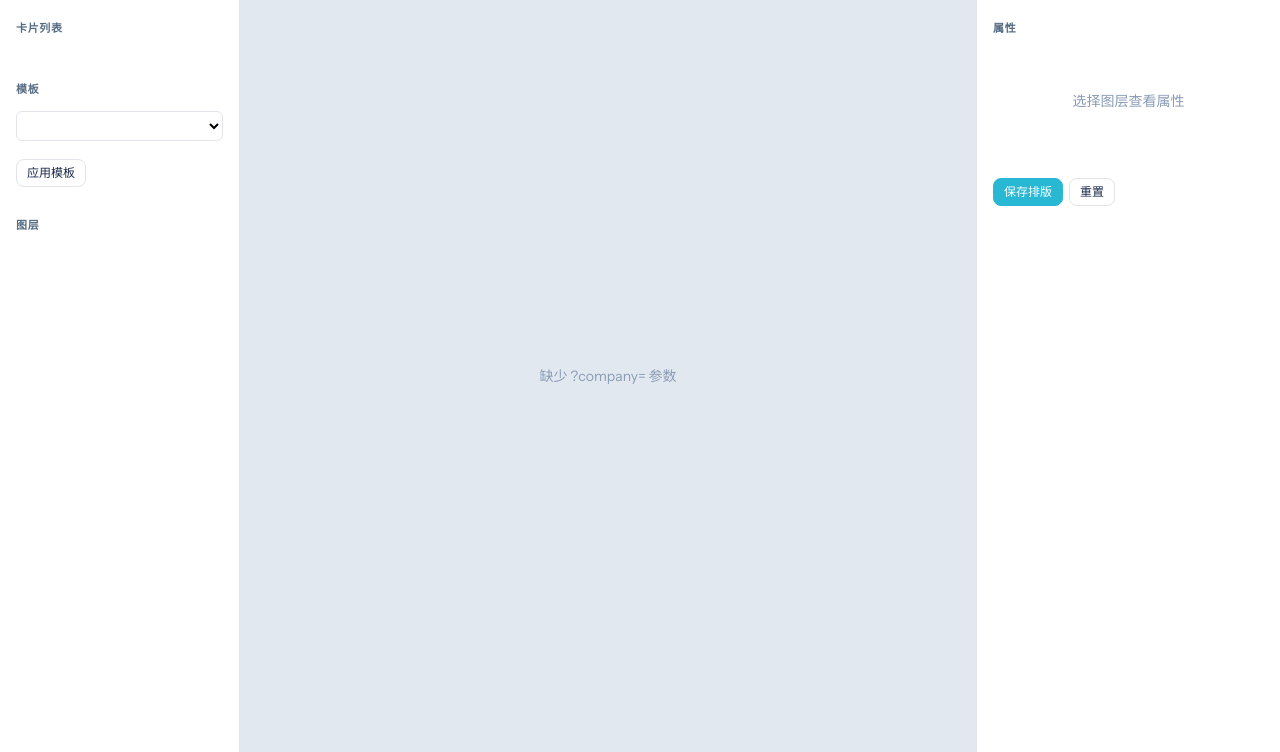
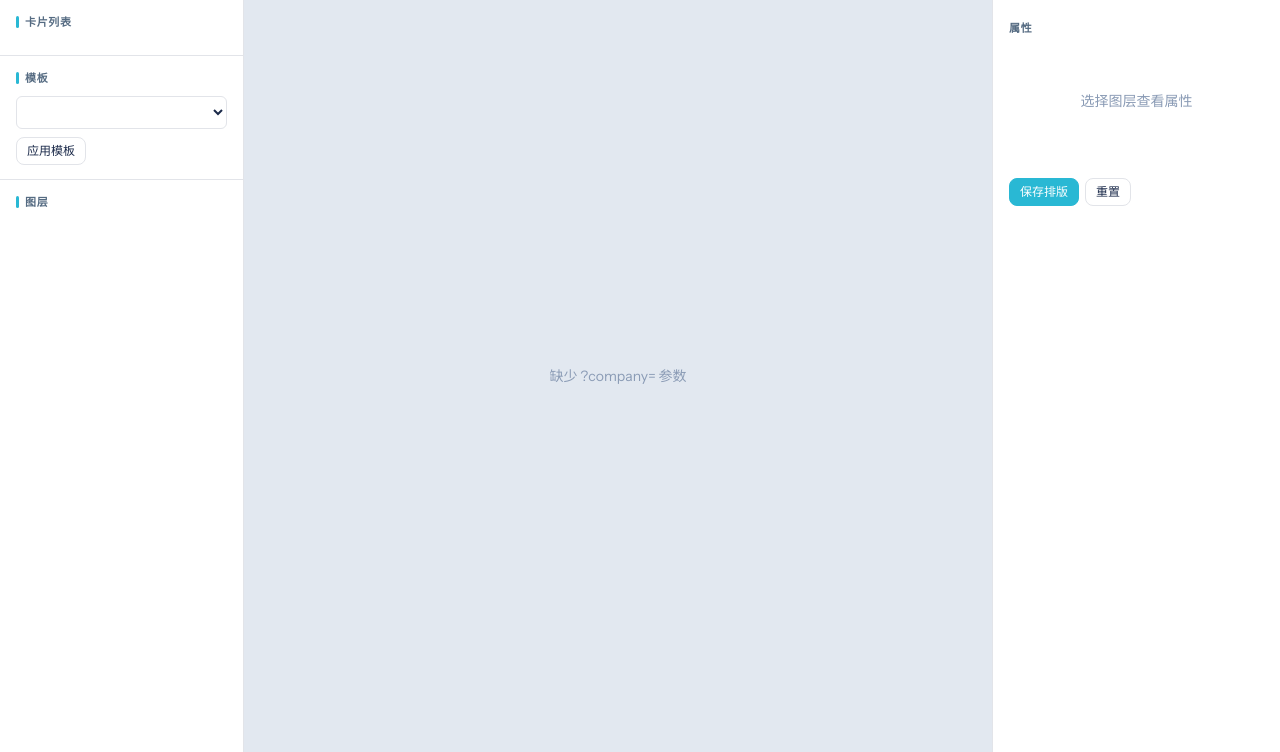
Before and after one commit to zbwnrepyd/GZHv2, a Flask app: page /layout in a window 1280 px wide. Shown: the part 48-800 px from the top of the page. Run offline with Flask 3, Linux system fonts and the light colour scheme; lists and menus that the app fills with data are empty; some libraries are stand-ins or nearby versions.

Commit message:
feat: layout sidebar redesign + template maker edit support
Layout sidebar:
- Card list: cyan accent headers, card items with index badges,
  item count badges, active state with cyan border
- Template selector: styled dropdown with focus ring
- Layer list: color-coded dots (text=cyan, image=green, shape=purple),
  role badges, active state
- Property panel: grouped sections with headers

Template maker:
- init() now async: loads existing template when ?template_id=xxx
  present in URL (pre-populates canvas, background, regions)
- save() uses PATCH for existing templates, POST for new
- _isEditing flag tracks whether editing existing or creating new

```diff
--- a/webapp/static/js/layout/layout-app.js
+++ b/webapp/static/js/layout/layout-app.js
@@ -73,13 +73,14 @@ const LayoutApp = {
   _renderCardList() {
     const el = document.getElementById('card-list');
     el.innerHTML = this._cards.map(c => `
-      <div class="card-item" data-card-id="${c.card_id}" id="card-item-${c.card_id}">
-        <span class="idx">${c.card_index}</span>
-        <span>${this._esc(c.card_title)}</span>
+      <div class="layout-card-item" data-card-id="${c.card_id}" id="card-item-${c.card_id}">
+        <span class="layout-card-idx">${c.card_index}</span>
+        <span class="layout-card-title">${this._esc(c.card_title)}</span>
+        <span class="layout-card-badge">${(c.items || []).length}项</span>
       </div>
     `).join('');
 
-    el.querySelectorAll('.card-item').forEach(item => {
+    el.querySelectorAll('.layout-card-item').forEach(item => {
       item.addEventListener('click', () => this._selectCard(item.dataset.cardId));
     });
   },
@@ -95,7 +96,7 @@ const LayoutApp = {
     this._activeCardId = cardId;
     this._activeCard = this._cards.find(c => c.card_id === cardId);
     this._layoutOverrides = JSON.parse(JSON.stringify(this._activeCard?.layout?.overrides || {}));
-    document.querySelectorAll('.card-item').forEach(el =>
+    document.querySelectorAll('.layout-card-item').forEach(el =>
       el.classList.toggle('active', el.dataset.cardId === cardId));
 
     // 同步模板 select
@@ -186,10 +187,10 @@ const LayoutApp = {
     const template = this._effectiveTemplate();
     const regions = template.regions || [];
     el.innerHTML = regions.map((r, i) => `
-      <div class="layer-item" style="padding:2px 0;cursor:pointer;display:flex;gap:6px;align-items:center" data-region-id="${r.id}">
-        <span style="width:8px;height:8px;border-radius:2px;background:${r.type==='text'?'#29B8D4':r.type==='image'?'#81C784':'#999'}"></span>
-        <span>${this._esc(r.id)}</span>
-        <span style="color:var(--ink-muted);margin-left:auto">${r.role || ''}</span>
+      <div class="layer-item" data-region-id="${r.id}">
+        <span class="layer-dot" style="background:${r.type==='text'?'#29B8D4':r.type==='image'?'#81C784':'#C4B5FD'}"></span>
+        <span class="layer-name">${this._esc(r.id)}</span>
+        <span class="layer-role">${r.role || r.type || ''}</span>
       </div>
     `).join('');
 
@@ -197,8 +198,8 @@ const LayoutApp = {
       item.addEventListener('click', () => {
         this._activeRegionId = item.dataset.regionId;
         this._selectRegion(item.dataset.regionId);
-        item.style.fontWeight = '600';
-        setTimeout(() => { item.style.fontWeight = ''; }, 1000);
+        document.querySelectorAll('.layer-item').forEach(li => li.classList.remove('active'));
+        item.classList.add('active');
       });
     });
   },
--- a/webapp/templates/layout.html
+++ b/webapp/templates/layout.html
@@ -11,14 +11,105 @@
 <link href="https://fonts.googleapis.com/css2?family=IBM+Plex+Mono:wght@500;700&family=Instrument+Sans:wght@400;500;600&family=Noto+Sans+SC:wght@400;700;900&display=swap" rel="stylesheet">
 <link rel="stylesheet" href="/static/css/gzh2-base.css">
 <style>
-  /* 排版页面特有微调 */
-  .panel-left { width: 240px; }
+  /* 排版页面 */
+  .panel-left { width: 244px; padding: 0; gap: 0; }
+  .panel-right { width: 288px; }
+
+  /* ── 左栏区块 ── */
+  .layout-section {
+    padding: 14px 16px;
+    border-bottom: 1px solid var(--border);
+  }
+  .layout-section:last-child { border-bottom: none; }
+
+  .layout-section-header {
+    display: flex; align-items: center; justify-content: space-between;
+    margin-bottom: 10px;
+  }
+  .layout-section-title {
+    font-size: 11px; font-weight: 700; color: var(--text-muted);
+    text-transform: uppercase; letter-spacing: 0.06em;
+    display: flex; align-items: center; gap: 6px;
+  }
+  .layout-section-title::before {
+    content: ''; width: 3px; height: 12px; border-radius: 2px;
+    background: var(--cyan); display: inline-block;
+  }
+
+  /* ── 卡片列表 ── */
+  .layout-card-item {
+    display: flex; align-items: center; gap: 8px;
+    padding: 8px 10px; margin-bottom: 2px; border-radius: 6px;
+    cursor: pointer; font-size: 13px; border: 1px solid transparent;
+    transition: background .12s, border-color .12s;
+  }
+  .layout-card-item:hover { background: rgba(41,184,212,.05); border-color: rgba(41,184,212,.15); }
+  .layout-card-item.active {
+    background: rgba(41,184,212,.1); border-color: var(--cyan);
+    font-weight: 600;
+  }
+  .layout-card-idx {
+    width: 22px; height: 22px; border-radius: 5px;
+    background: var(--navy); color: var(--white);
+    font-size: 10px; font-weight: 700;
+    display: flex; align-items: center; justify-content: center;
+    flex-shrink: 0;
+  }
+  .layout-card-title { flex: 1; overflow: hidden; text-overflow: ellipsis; white-space: nowrap; }
+  .layout-card-badge {
+    font-size: 9px; padding: 1px 5px; border-radius: 999px;
+    background: var(--surface-2); color: var(--text-muted);
+    flex-shrink: 0;
+  }
+
+  /* ── 模板选择 ── */
+  .layout-template-select {
+    width: 100%; padding: 7px 8px; font-size: 12px;
+    border: 1px solid var(--border); border-radius: 6px;
+    background: var(--surface-1); color: var(--text);
+    cursor: pointer;
+    transition: border-color .12s;
+  }
+  .layout-template-select:focus { outline: none; border-color: var(--cyan); }
+
+  /* ── 图层列表 ── */
+  .layer-item {
+    display: flex; align-items: center; gap: 8px;
+    padding: 6px 10px; margin-bottom: 1px; border-radius: 5px;
+    cursor: pointer; font-size: 12px; border: 1px solid transparent;
+    transition: background .12s, border-color .12s;
+  }
+  .layer-item:hover { background: rgba(41,184,212,.05); }
+  .layer-item.active {
+    background: rgba(41,184,212,.1); border-color: rgba(41,184,212,.25);
+    font-weight: 600;
+  }
+  .layer-dot {
+    width: 8px; height: 8px; border-radius: 2px; flex-shrink: 0;
+    border: 1px solid rgba(0,0,0,.1);
+  }
+  .layer-name { flex: 1; overflow: hidden; text-overflow: ellipsis; white-space: nowrap; }
+  .layer-role {
+    font-size: 9px; padding: 1px 5px; border-radius: 999px;
+    background: var(--surface-2); color: var(--text-muted);
+    text-transform: uppercase; flex-shrink: 0;
+  }
+
+  /* ── Canvas 预览区 ── */
   .canvas-stage iframe { pointer-events: none; }
-  .layer-item { display: flex; align-items: center; gap: 6px; padding: 3px 8px; border-radius: 4px; cursor: pointer; font-size: 12px; }
-  .layer-item:hover { background: rgba(41,184,212,0.06); }
-  .layer-dot { width: 8px; height: 8px; border-radius: 2px; flex-shrink: 0; }
+
+  /* ── 属性面板 ── */
   .prop-row { display: flex; gap: 6px; }
   .prop-row label { flex: 1; }
+  .prop-group {
+    margin-bottom: 12px; padding-bottom: 12px;
+    border-bottom: 1px solid var(--border);
+  }
+  .prop-group:last-child { border-bottom: none; margin-bottom: 0; }
+  .prop-group-title {
+    font-size: 11px; font-weight: 700; color: var(--text-muted);
+    text-transform: uppercase; letter-spacing: .04em; margin-bottom: 8px;
+  }
 </style>
 </head>
 <body data-od-id="page-layout">
@@ -37,17 +128,29 @@
 <div class="main-layout" data-od-id="layout-main">
   <!-- 左：卡片列表 + 模板选择 + 图层 -->
   <aside class="panel panel-left" data-od-id="layout-left">
-    <div class="section-title">卡片列表</div>
-    <div id="card-list"></div>
-
-    <div class="section-title" style="margin-top:16px">模板</div>
-    <select id="template-select"></select>
-    <div class="btn-row">
-      <button class="btn btn-outline btn-sm" id="btn-apply-template">应用模板</button>
+    <div class="layout-section">
+      <div class="layout-section-header">
+        <span class="layout-section-title">卡片列表</span>
+      </div>
+      <div id="card-list"></div>
     </div>
 
-    <div class="section-title" style="margin-top:16px">图层</div>
-    <div id="layer-list"></div>
+    <div class="layout-section">
+      <div class="layout-section-header">
+        <span class="layout-section-title">模板</span>
+      </div>
+      <select class="layout-template-select" id="template-select"></select>
+      <div class="btn-row">
+        <button class="btn btn-outline btn-sm" id="btn-apply-template">应用模板</button>
+      </div>
+    </div>
+
+    <div class="layout-section">
+      <div class="layout-section-header">
+        <span class="layout-section-title">图层</span>
+      </div>
+      <div id="layer-list"></div>
+    </div>
   </aside>
 
   <!-- 中：Canvas 预览 -->
```
Also changed, not shown: webapp/templates/template_maker.html (+43 -10 lines).
